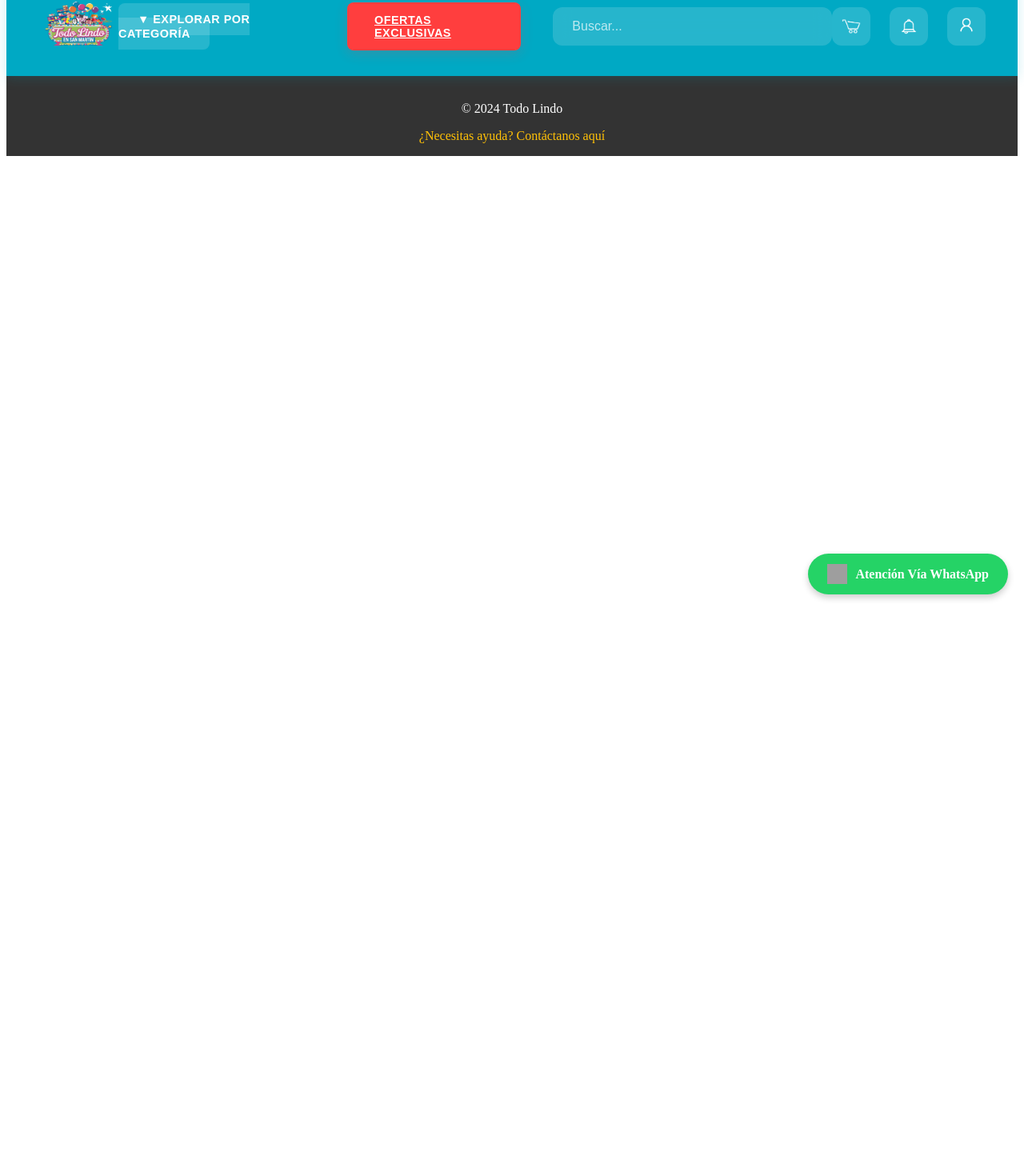
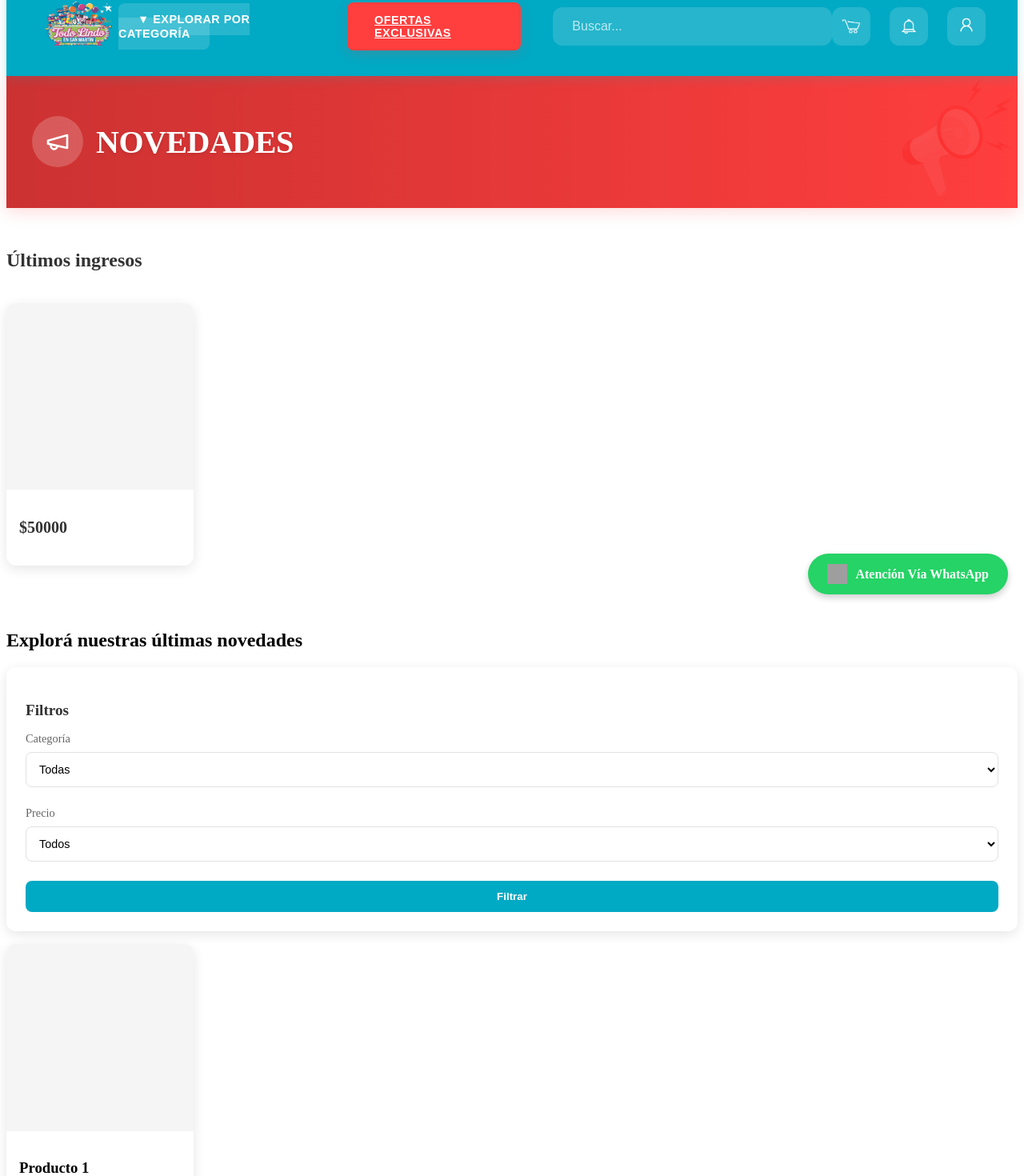
Before and after one commit to Ezequielagradnik/Website-Todo-Lindo, a React (Create React App) app in the folder frontend/: page /category/Novedades in a window 1280 px wide. Shown: the part 37-1507 px from the top of the page at 80% size. Before the commit the page ends 800 px from the top, so only its background shows below. Built offline with nearby package versions, Linux system fonts and the light colour scheme; grey boxes are pictures that could not be loaded; the HTML template or start-up script is replaced by a standard one.

Commit message:
empece con novedades

```diff
--- a/frontend/package.json
+++ b/frontend/package.json
@@ -5,6 +5,7 @@
   "dependencies": {
     "axios": "^1.7.9",
     "cra-template": "1.2.0",
+    "lucide-react": "^0.469.0",
     "react": "^19.0.0",
     "react-dom": "^19.0.0",
     "react-router-dom": "^7.0.2",
--- a/frontend/src/App.js
+++ b/frontend/src/App.js
@@ -10,6 +10,7 @@ import Checkout from './pages/Checkout';
 import Register from './pages/Register';
 import Login from './pages/Login';
 import Offers from './pages/Ofertas';
+import Novedades from './pages/Novedades';
 import WhatsAppButton from './components/WhatsAppButton';
 
 const App = () => {
@@ -27,6 +28,7 @@ const App = () => {
             <Route path="/admin" element={<h1>Panel de Administración</h1>} />
             <Route path="/login" element={<Login />} />
             <Route path="/register" element={<Register />} />
+            <Route path="category/Novedades" element={<Novedades />} />
           </Routes>
         </main>
         <Footer />
--- a/frontend/src/components/Header.js
+++ b/frontend/src/components/Header.js
@@ -19,7 +19,7 @@ const Header = ({ user }) => {
           <span>▼ Explorar por categoría</span>
           <ul>
             <li>
-              <Link to="/category/bazar">Novedades</Link>
+              <Link to="/category/Novedades">Novedades</Link>
             </li>
             <li>
               <Link to="/category/Hogar">Acesorios para el hogar</Link>
--- /dev/null
+++ b/frontend/src/components/Novedades/LatestProducts.jsx
@@ -0,0 +1,24 @@
+import React from 'react';
+import '../../novedades.css';
+
+const LatestProducts = ({ products }) => {
+    return (
+      <div className="latest-products">
+        <h2 className="section-title">Últimos ingresos</h2>
+        <div className="products-grid">
+          {products.slice(0, 6).map((product) => (
+            <div key={product.id} className="product-card">
+              <div className="product-image">
+                {/* Product image will go here HIJO DE PUTA*/}
+              </div>
+              <div className="product-info">
+                <p className="product-price">${product.price}</p>
+              </div>
+            </div>
+          ))}
+        </div>
+      </div>
+    );
+  };
+
+export default LatestProducts;
--- /dev/null
+++ b/frontend/src/components/Novedades/NovedadesHeader.jsx
@@ -0,0 +1,24 @@
+import React from 'react';
+import { Megaphone } from 'lucide-react';
+import '../../novedades.css';
+
+const NovedadesHeader = () => {
+    return (
+      <div className="novedades-header">
+        <div className="header-content">
+          <div className="icon-wrapper">
+            <Megaphone size={32} />
+          </div>
+          <h1 className="header-title">NOVEDADES</h1>
+        </div>
+        <div className="header-background" />
+        <img
+          src="/catalog_images/Novedades.png"
+          alt="Novedades Banner"
+          className="header-image"
+        />
+      </div>
+    );
+  };
+
+export default NovedadesHeader;
--- /dev/null
+++ b/frontend/src/components/Novedades/ProductFilter.jsx
@@ -0,0 +1,45 @@
+import React from 'react';
+import '../../novedades.css';
+
+const ProductFilter = ({ onFilterChange }) => {
+    return (
+      <div className="filter-section">
+        <h3 className="filter-title">Filtros</h3>
+        <div className="filter-group">
+          <label className="filter-label">Categoría</label>
+          <select
+            className="filter-select"
+            onChange={(e) => onFilterChange('category', e.target.value)}
+          >
+            <option value="">Todas</option>
+            <option value="electronics">Electrónicos</option>
+            <option value="clothing">Ropa</option>
+            <option value="home">Hogar</option>
+          </select>
+        </div>
+
+        <div className="filter-group">
+          <label className="filter-label">Precio</label>
+          <select
+            className="filter-select"
+            onChange={(e) => onFilterChange('price', e.target.value)}
+          >
+            <option value="">Todos</option>
+            <option value="0-1000">$0 - $1,000</option>
+            <option value="1000-5000">$1,000 - $5,000</option>
+            <option value="5000+">$5,000+</option>
+          </select>
+        </div>
+
+        <button
+          className="filter-button"
+          onClick={() => onFilterChange('reset')}
+        >
+          Filtrar
+        </button>
+      </div>
+    );
+  };
+
+
+export default ProductFilter;
--- /dev/null
+++ b/frontend/src/components/Novedades/ProductGrid.jsx
@@ -0,0 +1,32 @@
+import React from 'react';
+import '../../novedades.css';
+
+const ProductCard = ({ product }) => {
+    return (
+      <div className="product-card">
+        <div className="product-image">
+          {/* Product image will go here HIJO DE PUTA*/}
+        </div>
+        <div className="product-info">
+          <h3 className="product-title">{product.name}</h3>
+          <p className="product-description">{product.description}</p>
+          <div className="product-footer">
+            <span className="product-price">${product.price}</span>
+            <button className="filter-button">Ver más</button>
+          </div>
+        </div>
+      </div>
+    );
+  };
+
+  const ProductGrid = ({ products }) => {
+    return (
+      <div className="products-grid">
+        {products.map((product) => (
+          <ProductCard key={product.id} product={product} />
+        ))}
+      </div>
+    );
+  };
+
+  export default ProductGrid;
--- /dev/null
+++ b/frontend/src/novedades.css
@@ -0,0 +1,162 @@
+/* Novedades Header Styles */
+.novedades-header {
+    background-color: #FF3E3E;
+    color: white;
+    padding: 2rem;
+    position: relative;
+    overflow: hidden;
+    box-shadow: 0 4px 20px rgba(255, 62, 62, 0.2);
+  }
+
+  .header-content {
+    display: flex;
+    align-items: center;
+    gap: 1rem;
+    position: relative;
+    z-index: 2;
+    max-width: 1200px;
+    margin: 0 auto;
+  }
+
+  .icon-wrapper {
+    background-color: rgba(255, 255, 255, 0.2);
+    padding: 1rem;
+    border-radius: 50%;
+    backdrop-filter: blur(8px);
+    display: flex;
+    align-items: center;
+    justify-content: center;
+  }
+
+  .header-title {
+    font-size: 2.5rem;
+    font-weight: 800;
+    letter-spacing: -0.5px;
+    text-shadow: 0 2px 4px rgba(0, 0, 0, 0.1);
+  }
+
+  .header-background {
+    position: absolute;
+    inset: 0;
+    background: linear-gradient(to right, rgba(0, 0, 0, 0.2), transparent);
+    z-index: 1;
+  }
+
+  .header-image {
+    position: absolute;
+    right: 0;
+    top: 0;
+    height: 100%;
+    object-fit: contain;
+    opacity: 0.25;
+    mix-blend-mode: soft-light;
+  }
+
+  /* Latest Products Section */
+  .latest-products {
+    margin-bottom: 2rem;
+    padding: 2rem 0;
+  }
+
+  .section-title {
+    font-size: 1.5rem;
+    font-weight: 700;
+    margin-bottom: 1.5rem;
+    color: #333;
+  }
+
+  .products-grid {
+    display: grid;
+    grid-template-columns: repeat(auto-fill, minmax(200px, 1fr));
+    gap: 1.5rem;
+    padding: 1rem 0;
+  }
+
+  /* Product Card Styles */
+  .product-card {
+    background: white;
+    border-radius: 12px;
+    overflow: hidden;
+    box-shadow: 0 4px 15px rgba(0, 0, 0, 0.1);
+    transition: transform 0.3s ease, box-shadow 0.3s ease;
+  }
+
+  .product-card:hover {
+    transform: translateY(-5px);
+    box-shadow: 0 8px 25px rgba(0, 0, 0, 0.15);
+  }
+
+  .product-image {
+    aspect-ratio: 1;
+    background: #f5f5f5;
+    width: 100%;
+  }
+
+  .product-info {
+    padding: 1rem;
+  }
+
+  .product-price {
+    font-size: 1.25rem;
+    font-weight: 700;
+    color: #333;
+  }
+
+  /* Filter Section */
+  .filter-section {
+    background: white;
+    padding: 1.5rem;
+    border-radius: 12px;
+    box-shadow: 0 4px 15px rgba(0, 0, 0, 0.1);
+  }
+
+  .filter-title {
+    font-size: 1.2rem;
+    font-weight: 600;
+    margin-bottom: 1rem;
+    color: #333;
+  }
+
+  .filter-group {
+    margin-bottom: 1.5rem;
+  }
+
+  .filter-label {
+    display: block;
+    font-size: 0.9rem;
+    font-weight: 500;
+    margin-bottom: 0.5rem;
+    color: #666;
+  }
+
+  .filter-select {
+    width: 100%;
+    padding: 0.75rem;
+    border: 1px solid #e2e2e2;
+    border-radius: 8px;
+    background: white;
+    font-size: 0.9rem;
+    transition: border-color 0.3s ease;
+  }
+
+  .filter-select:focus {
+    border-color: #00A9C4;
+    outline: none;
+    box-shadow: 0 0 0 2px rgba(0, 169, 196, 0.1);
+  }
+
+  .filter-button {
+    width: 100%;
+    padding: 0.75rem;
+    background: #00A9C4;
+    color: white;
+    border: none;
+    border-radius: 8px;
+    font-weight: 600;
+    cursor: pointer;
+    transition: background-color 0.3s ease;
+  }
+
+  .filter-button:hover {
+    background: #008ca3;
+  }
--- a/frontend/src/pages/Novedades.jsx
+++ b/frontend/src/pages/Novedades.jsx
@@ -0,0 +1,56 @@
+import React, { useState } from 'react';
+import NovedadesHeader from '../components/Novedades/NovedadesHeader';
+import ProductFilter from '../components/Novedades/ProductFilter';
+import ProductGrid from '../components/Novedades/ProductGrid';
+import LatestProducts from '../components/Novedades/LatestProducts';
+
+const Novedades = () => {
+  const [ setFilters] = useState({
+    category: '',
+    price: ''
+  });
+
+  // Example products data - replace with your actual data
+  const products = [
+    {
+      id: 1,
+      name: 'Producto 1',
+      description: 'Descripción del producto 1',
+      price: 50000,
+      category: 'electronics'
+    },
+    // Add more products...
+  ];
+
+  const handleFilterChange = (filterType, value) => {
+    if (filterType === 'reset') {
+      setFilters({ category: '', price: '' });
+    } else {
+      setFilters(prev => ({ ...prev, [filterType]: value }));
+    }
+  };
+
+  return (
+    <div className="min-h-screen bg-gray-100">
+      <NovedadesHeader />
+
+      <div className="container mx-auto px-4 py-8">
+        <LatestProducts products={products} />
+
+        <h2 className="text-2xl font-bold mb-6">Explorá nuestras últimas novedades</h2>
+
+        <div className="flex flex-col md:flex-row gap-8">
+          <div className="md:w-1/4">
+            <ProductFilter onFilterChange={handleFilterChange} />
+          </div>
+
+          <div className="md:w-3/4">
+            <ProductGrid products={products} />
+          </div>
+        </div>
+      </div>
+    </div>
+  );
+};
+
+export default Novedades;
```
Also changed, not shown: 1 other file (tests, documents, lock files or other folders).
